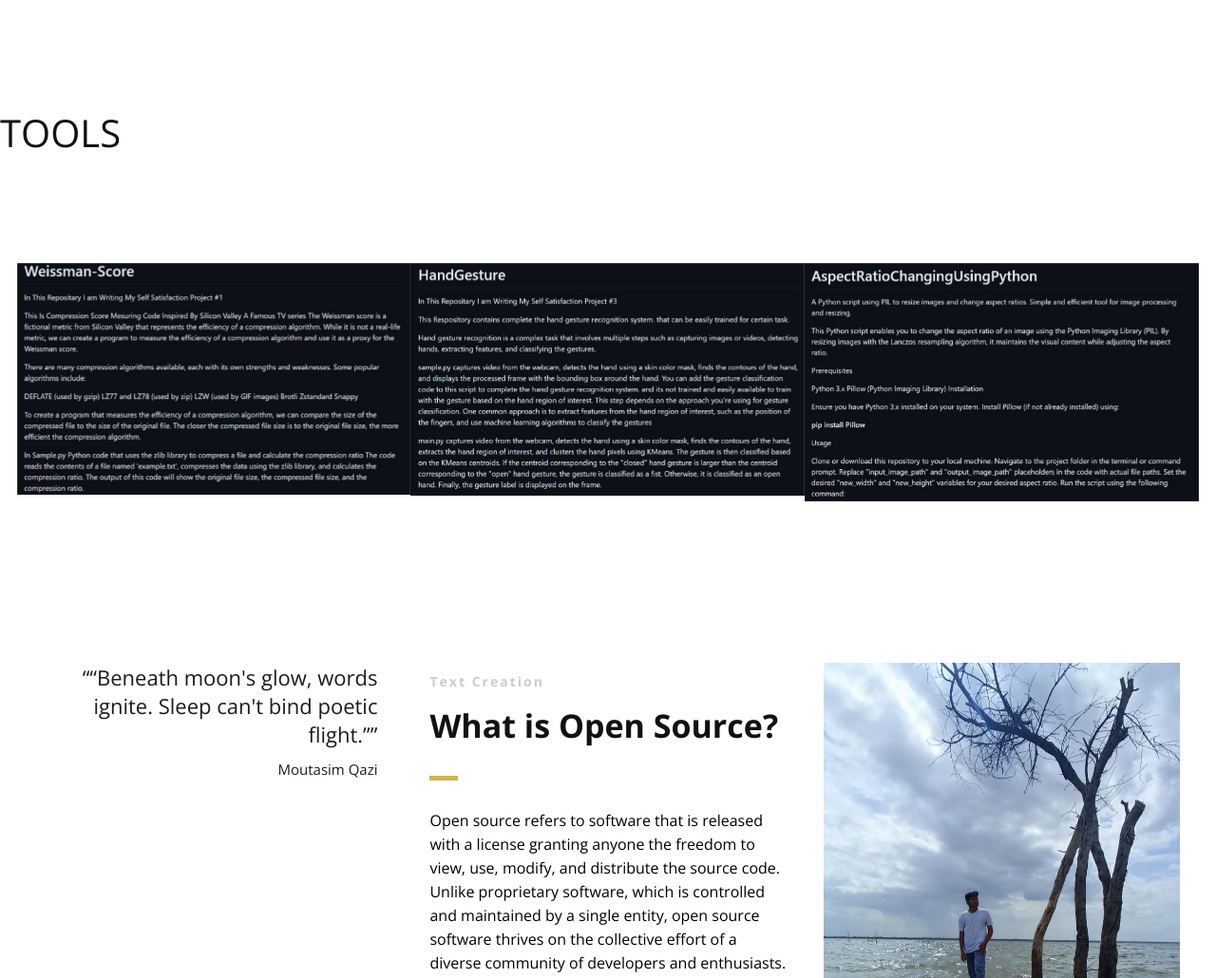
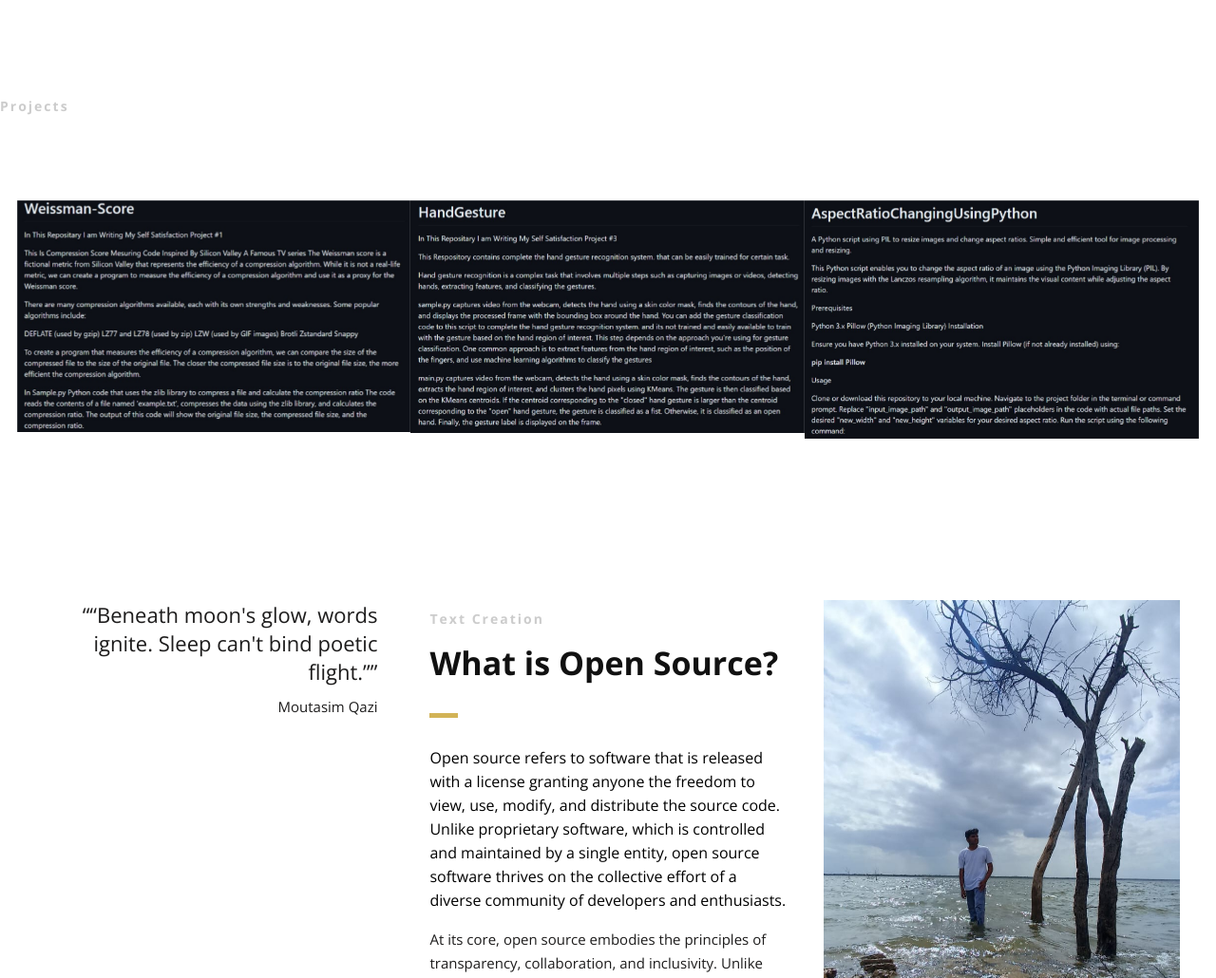
Before and after one commit to MoutasimQazi/resume, a plain HTML site: page index.html in a window 1280 px wide. Shown: the part 1242-2272 px from the top of the page at 95% size. Drawn offline with nearby package versions, Linux system fonts and the light colour scheme.

Commit message:
Update index.html

```diff
--- a/index.html
+++ b/index.html
@@ -235,7 +235,7 @@ Hello! I'm Moutasim Qazi, a passionate and dedicated individual with a strong ba
         <!--End of Introduction-->
 
 <div class="section-heading">
-                <h1>TOOLS</h1>
+                <h3>Projects</h3>
 
             </div>
         <!--Gallery-->
```
